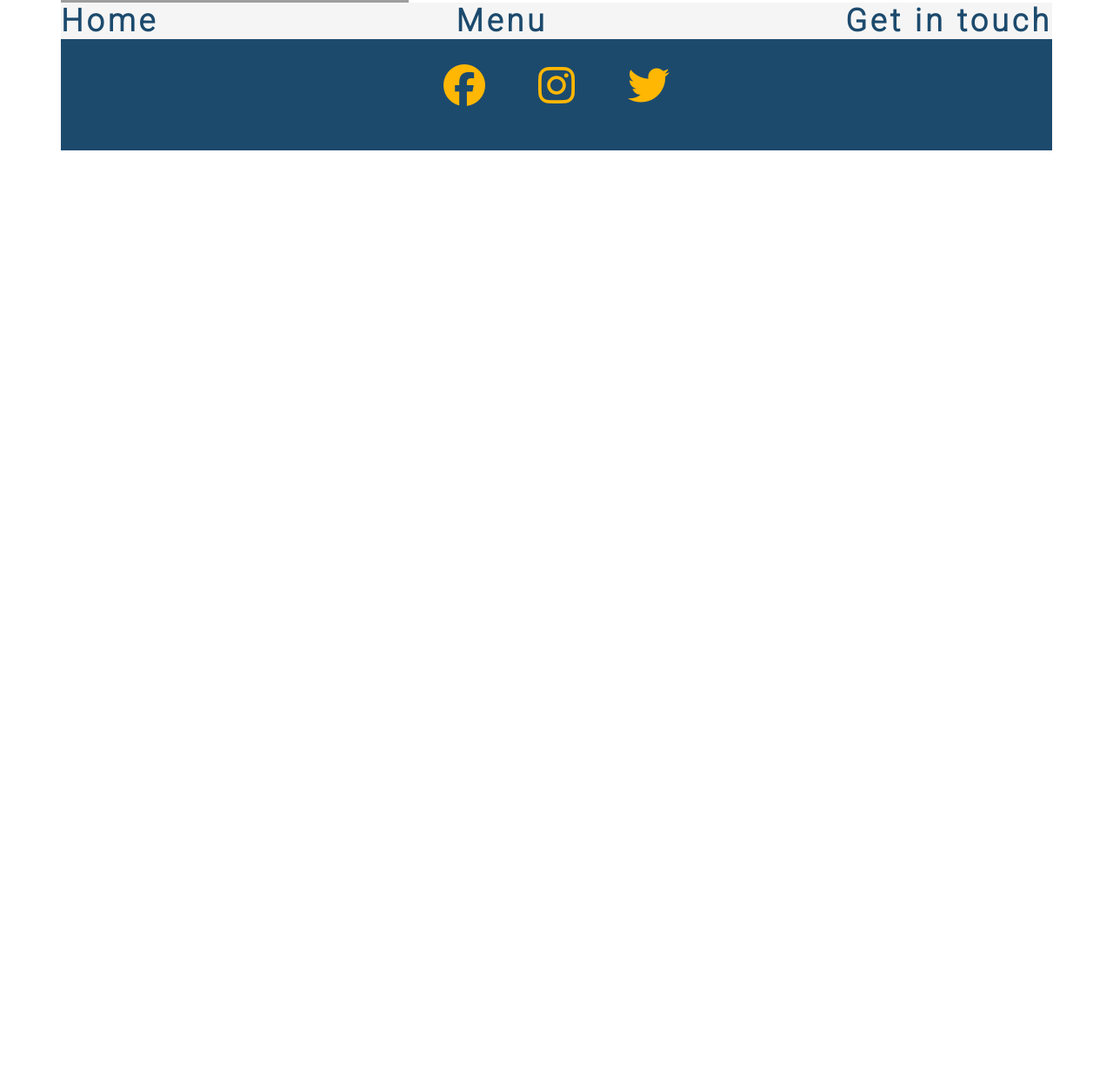
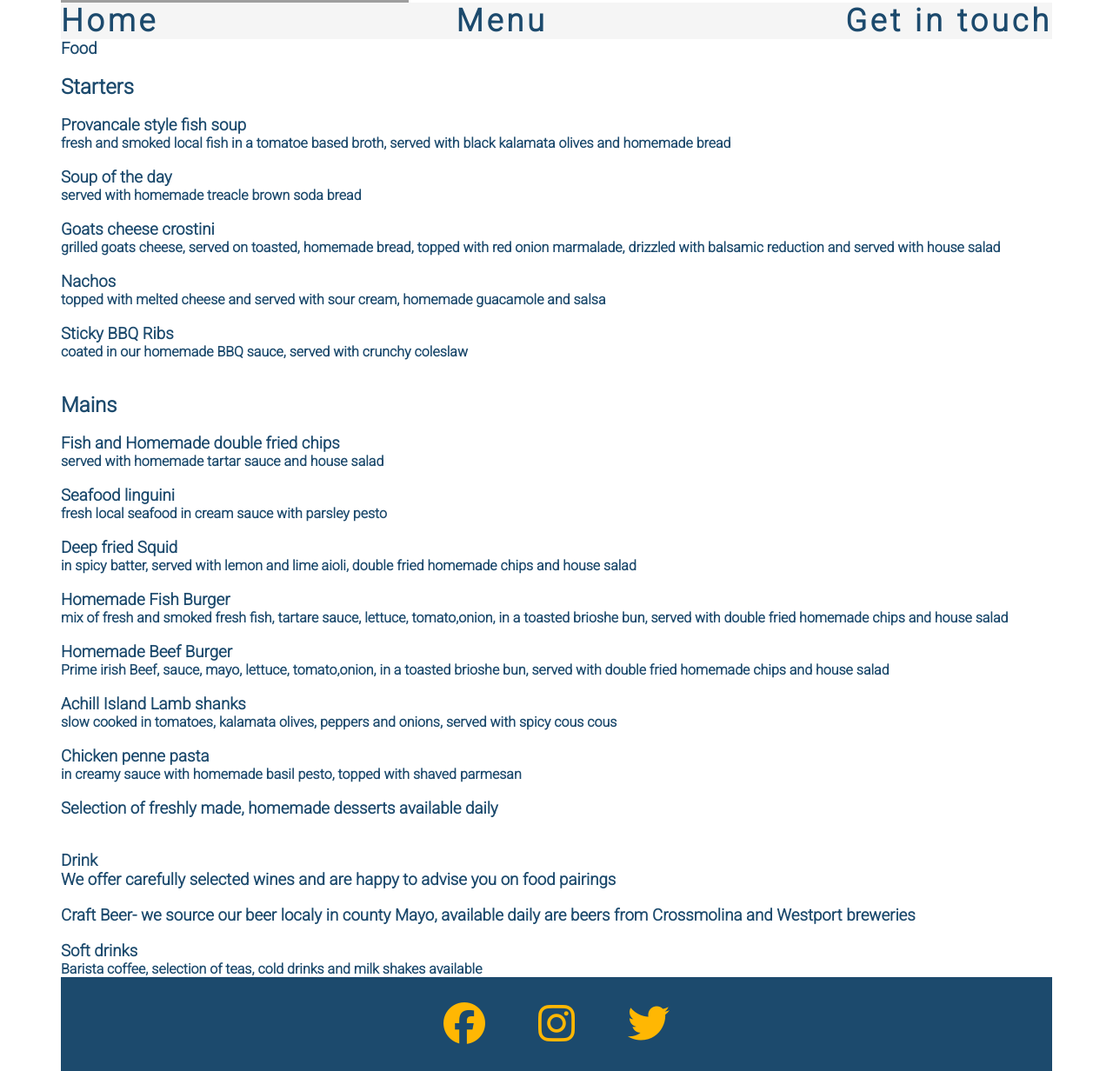
Before and after one commit to jjanczynska/bayside-bistro, a plain HTML site: page menu.html in a window 1280 px wide. Shown: the part 237-1469 px from the top of the page at 87% size. Before the commit the page ends 800 px from the top, so only its background shows below. Drawn offline with Linux system fonts and the light colour scheme; grey boxes are pictures that could not be loaded.

Commit message:
Add menu section

```diff
--- a/menu.html
+++ b/menu.html
@@ -33,19 +33,86 @@
                     </a>
                 </li>
                 <li>
-                    <a href="#">
+                    <a href="get-in-touch.html">
                         <h2>Get in touch</h2>
                     </a>
                 </li>
             </ul>
         </nav>
+        <section>
+
+            <div>
+                <h1><span>Food</span></h1>
+                <br>
+                <h2>Starters</h2>
+                <br>
+                <h3>Provancale style fish soup</h3>
+                <h4>fresh and smoked local fish in a tomatoe based broth, served with black kalamata olives and homemade
+                    bread</h4>
+                <br>
+                <h3>Soup of the day</h3>
+                <h4>served with homemade treacle brown soda bread</h4>
+                <br>
+                <h3>Goats cheese crostini</h3>
+                <h4>grilled goats cheese, served on toasted, homemade bread, topped with red onion marmalade,
+                    drizzled with balsamic reduction and served with house salad</h4>
+                <br>
+                <h3>Nachos</h3>
+                <h4>topped with melted cheese and served with sour cream, homemade guacamole and salsa</h4>
+                <br>
+                <h3>Sticky BBQ Ribs</h3>
+                <h4>coated in our homemade BBQ sauce, served with crunchy coleslaw</h4>
+                <br>
+                <br>
+                <h2>Mains</h2>
+                <br>
+                <h3>Fish and Homemade double fried chips
+                    <br>
+                    <h4>served with homemade tartar sauce and house salad</h4>
+                    <br>
+                    <h3>Seafood linguini</h3>
+                    <h4>fresh local seafood in cream sauce with parsley pesto</h4>
+                    <br>
+                    <h3>Deep fried Squid</h3>
+                    <h4>in spicy batter, served with lemon and lime aioli, double fried homemade chips and house salad
+                    </h4>
+                    <br>
+                    <h3>Homemade Fish Burger</h3>
+                    <h4>mix of fresh and smoked fresh fish, tartare sauce, lettuce, tomato,onion, in a toasted brioshe
+                        bun,
+                        served with double fried homemade chips and house salad</h4>
+                    <br>
+                    <h3>Homemade Beef Burger</h3>
+                    <h4>Prime irish Beef, sauce, mayo, lettuce, tomato,onion, in a toasted brioshe bun,
+                        served with double fried homemade chips and house salad</h4>
+                    <br>
+                    <h3>Achill Island Lamb shanks</h3>
+                    <h4>slow cooked in tomatoes, kalamata olives, peppers and onions, served with spicy cous cous</h4>
+                    <br>
+                    <h3>Chicken penne pasta</h3>
+                    <h4>in creamy sauce with homemade basil pesto, topped with shaved parmesan</h4>
+                    <br>
+                    <h3>Selection of freshly made, homemade desserts available daily</h3>
+                    <br>
+                    <br>
+                    <h1><span>Drink</span></h1>
+                    <h3>We offer carefully selected wines and are happy to advise you on food pairings</h3>
+                    <br>
+                    <h3>Craft Beer- we source our beer localy in county Mayo, available daily are beers from Crossmolina
+                        and Westport breweries</h3>
+                    <br>
+                    <h3>Soft drinks</h3>
+                    <h4>Barista coffee, selection of teas, cold drinks and milk shakes available</h4>
+                </div>
+        </section>
 
         <footer>
 
             <ul class="social-media">
                 <li>
                     <a href="https://www.facebook.com" target="_blank" rel="noopener"
-                        aria-label="Like us on Facebook (link opens in a new tab)"><i class="fa-brands fa-facebook"></i></a>
+                        aria-label="Like us on Facebook (link opens in a new tab)"><i
+                            class="fa-brands fa-facebook"></i></a>
                 </li>
                 <li>
                     <a href="https://www.instagram.com" target="_blank" rel="noopener"
@@ -54,13 +121,14 @@
                 </li>
                 <li>
                     <a href="https://www.twitter.com" target="_blank" rel="noopener"
-                        aria-label="Follow us on Twitter (link opens in a new tab)"><i class="fa-brands fa-twitter"></i></a>
+                        aria-label="Follow us on Twitter (link opens in a new tab)"><i
+                            class="fa-brands fa-twitter"></i></a>
                 </li>
             </ul>
         </footer>
 
 
 
-    </body>
+</body>
 
-    </html>
+</html>
```
